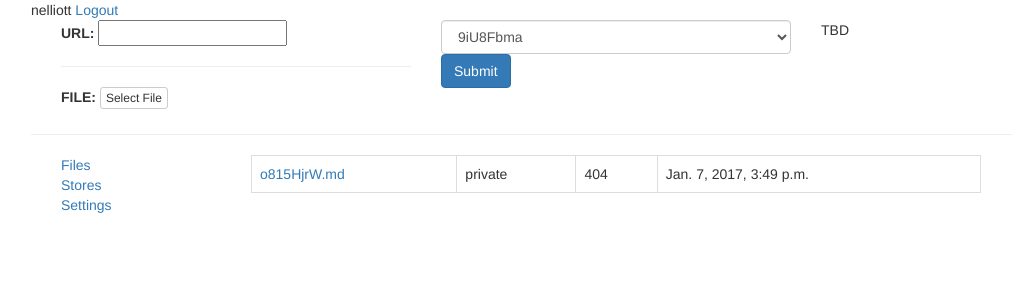
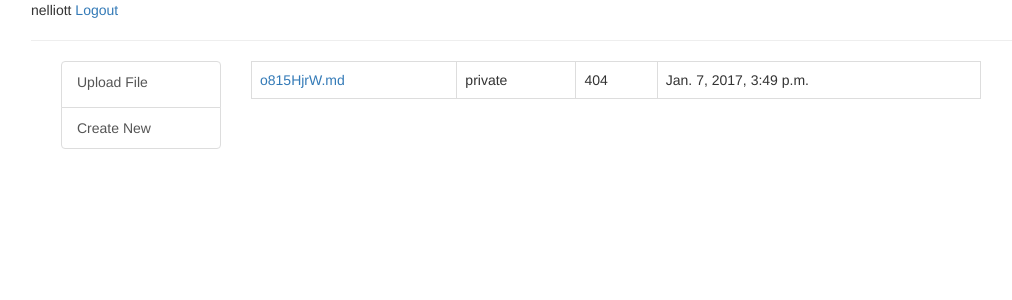
Before and after one commit to NateElliott/words, a Django app: page / in a window 1280 px wide. Shown: the top 300 px of the page, without its empty margins (39-1051 px from the left). Run offline with Django 3.2, Linux system fonts and the light colour scheme; a user stored in the database is signed in; data comes from the database, SQL or seed files in the repository; both versions use the stored data as it was after the commit; some libraries are stand-ins or nearby versions.

Commit message:
index update

```diff
--- a/app/views.py
+++ b/app/views.py
@@ -81,12 +81,27 @@ class AddUrlView(View):
         if request.POST.get('data-url'):
             source = request.POST.get('data-url')
             file = source.split('/')[-1]
+            status = 'public'
             data = urllib.request.urlopen(request.POST['data-url']).read()
 
-        if request.FILES.get('data-file'):
+        elif request.FILES.get('data-file'):
             source = request.FILES.get('data-file')
             file = source.name
+            status = 'private'
             data = request.FILES['data-file'].read()
+
+        elif request.POST.get('body'):
+            source = request.user.username
+
+            if request.POST.get('title'):
+                file = request.POST.get('title')
+            else:
+                file = '{}.md'.format(generator.id_generator(size=8))
+
+            status = request.POST.get('status')
+            data = request.POST.get('body').encode('utf-8', 'ignore')
+
+
 
         store = generator.id_generator(size=8)
 
@@ -98,13 +113,13 @@ class AddUrlView(View):
         if not os.path.exists(mdpath):
             os.mkdir(mdpath)
 
-        f = open(os.path.join(mdpath,file),'wb')
+        f = open(os.path.join(mdpath, file), 'wb')
         f.write(data)
 
         Paper(name=file,
               size=len(data),
               store=store,
-              status='private',
+              status=status,
               owner=request.user,
               origin=source).save()
 
@@ -140,7 +155,7 @@ class FileViewView(View):
 
     def openfile(self):
 
-        with open(self.mdpath,'rb') as f:
+        with open(self.mdpath, 'rb') as f:
             fdata = f.read().decode('utf-8', 'ignore')
         f.close()
 
@@ -158,3 +173,23 @@ class FileNewView(View):
     def get(self, request):
 
         return render(request, self.template_name)
+
+
+    def post(self, request):
+
+        if request.POST.get('title'):
+            title = request.POST.get('title')
+        else:
+            title = generator.id_generator(size=6)
+
+        body = request.POST.get('body')
+
+
+        Paper(name=title,
+              size=len(body),
+              store=store,
+              status='private',
+              owner=request.user,
+              origin=source).save()
+
+        return HttpResponse('gtg')
--- a/static/css/site-custom.css
+++ b/static/css/site-custom.css
@@ -48,3 +48,7 @@ xmp {
     font-family: Menlo,Monaco,Consolas,"Courier New",monospace;
 
 }
+
+#filename {
+    font-weight: 200;
+}
--- a/static/js/site-custom.js
+++ b/static/js/site-custom.js
@@ -9,5 +9,5 @@ function updateUpload() {
         filename = filename.substring(lastIndex + 1);
     }
 
-    output.innerHTML = filename;
+    output.innerHTML = filename + '&nbsp;<button type="submit" class="btn btn-xs btn-primary">Upload</button>';
 }
--- a/template/index.html
+++ b/template/index.html
@@ -1,63 +1,42 @@
 {% extends 'base.html' %}
 
-{% block content %}
-
-<div class="container">
-
-    <form action="add" method="post" enctype="multipart/form-data" class="fileupload">
-
-
-        <div class="col-md-4">
-            {% csrf_token %}
-            <b>URL:</b>
-            <input type="text" name="data-url">
-            <hr>
-            <b>FILE:</b>
-            <label for="upload">
-                <span id="filename"><b class="btn btn-xs btn-default">Select File</b></span>
-            </label>
-            <input type="file"
-                   name="data-file"
-                   id="upload"
-                   class="upload"
-                   accept=".md,.markdown"
-                   onchange="updateUpload()">
-        </div>
-        <div class="col-md-4">
-            <select name="store" class="form-control">
-            {% for ea in data %}
-                <option value="{{ea.store}}">{{ea.store}}</option>
-            {% endfor %}
-            </select>
+{% block javascript %}
 
 
 
 
-            {% csrf_token %}
-            <button class="btn btn-primary" type="submit">Submit</button>
-        </div>
 
-        <div class="col-md-4">
-            TBD
-        </div>
+{% endblock %}
+
+{% block content %}
 
 
-    </form>
-
-
-</div>
 <hr>
 <div class="container">
-    <div class="col-md-1">
-        <ul class="list-group">
-            <a href="#!">Files</a>
-            <a href="#!">Stores</a>
-            <a href="#!">Settings</a>
-        </ul>
+    <div class="col-md-2">
 
+        <div class="list-group">
+            <a href="#!" class="list-group-item">
+                <form action="add" method="post" enctype="multipart/form-data" class="fileupload form-inline">
+                    {% csrf_token %}
+                    <label for="upload"><span id="filename">Upload File</span></label>
+                    <input type="file" name="data-file" id="upload" class="upload" accept=".md,.markdown" onchange="updateUpload()">
+                </form>
+            </a>
+
+            <a href="/new" class="list-group-item">
+                Create New
+            </a>
+            <!--
+            <a href="#!" class="list-group-item">
+                URL
+            </a>
+            -->
+
+        </div>
     </div>
 
-    <div class="col-md-8 col-md-offset-1">
+    <div class="col-md-8">
 
     <table class="table table-bordered">
     {% for ea in data %}
```
Also changed, not shown: template/new.html (+17 -4 lines), db.sqlite3.
